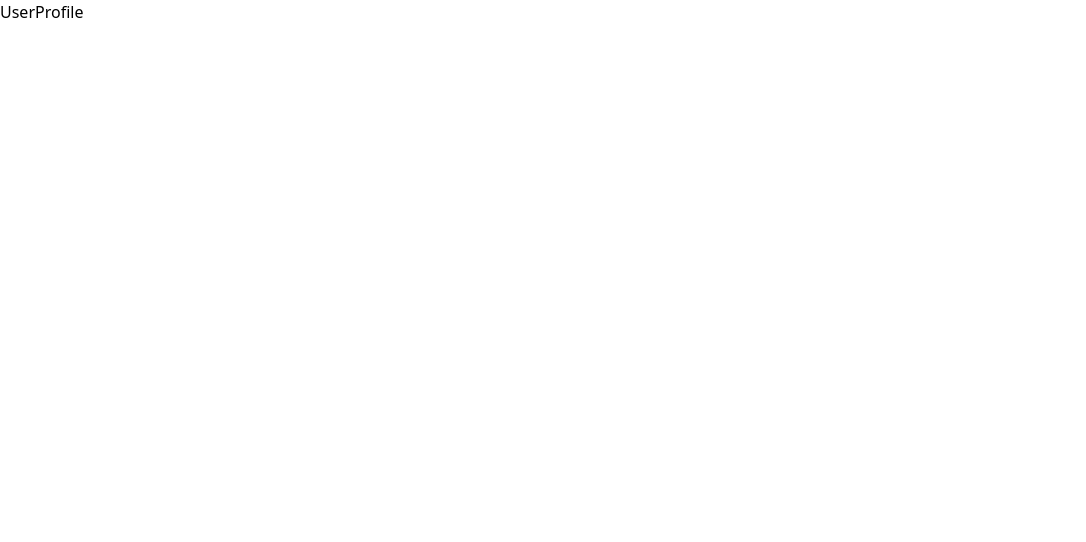
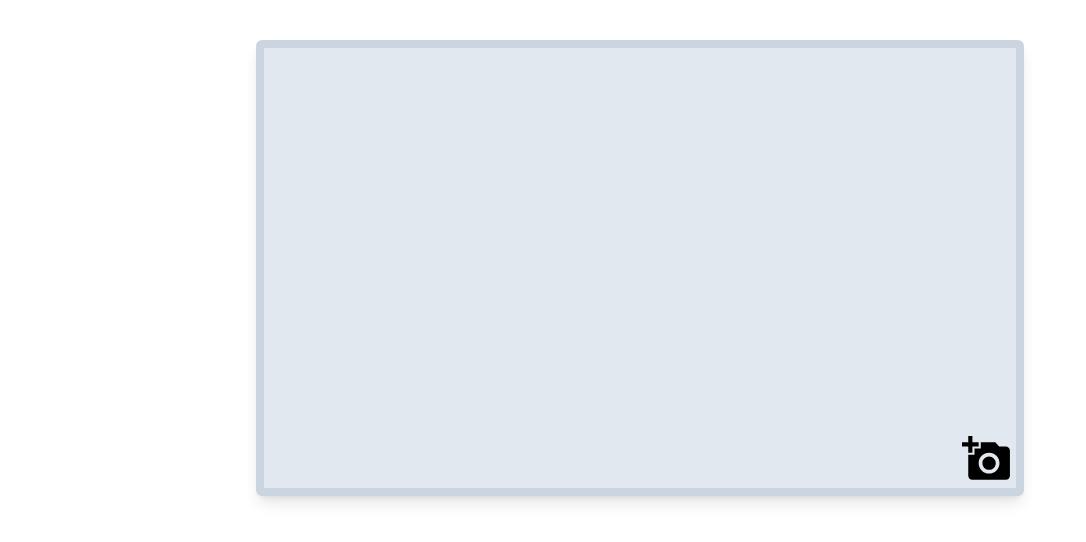
Before and after one commit to acampetella/Cuochi_a_domicilio_FE, a React (Create React App) app: page /userProfile in a window 1280 px wide. Shown: the top 542 px of the page, without its empty margins (0-1086 px from the left). Built offline with nearby package versions, Linux system fonts and the light colour scheme; sample sign-in values are in the browser's storage.

Commit message:
cover card

```diff
--- a/package.json
+++ b/package.json
@@ -3,6 +3,7 @@
   "version": "0.1.0",
   "private": true,
   "dependencies": {
+    "@reduxjs/toolkit": "^1.9.5",
     "@testing-library/jest-dom": "^5.16.5",
     "@testing-library/react": "^13.4.0",
     "@testing-library/user-event": "^13.5.0",
@@ -11,6 +12,7 @@
     "react-dom": "^18.2.0",
     "react-hot-toast": "^2.4.1",
     "react-icons": "^4.10.1",
+    "react-redux": "^8.1.1",
     "react-router-dom": "^6.14.0",
     "react-scripts": "5.0.1",
     "web-vitals": "^2.1.4"
--- a/src/App.js
+++ b/src/App.js
@@ -6,11 +6,11 @@ import CookProfile from "./pages/CookProfile";
 import UserProfile from "./pages/UserProfile";
 import AdminProfile from "./pages/AdminProfile";
 import ProtectedRoutes from "./middlewares/ProtectedRoute";
-import { Routes, Route } from "react-router-dom";
+import {BrowserRouter as Router, Routes, Route } from "react-router-dom";
 
 function App() {
   return (
-    <>
+    <Router>
       <Routes>
         <Route path="/" exact element={<Home />} />
         <Route path="/userRegistration" element={<UserRegistration />} />
@@ -23,7 +23,7 @@ function App() {
           <Route path="/adminProfile" element={<AdminProfile />} />
         </Route>
       </Routes>
-    </>
+    </Router>
   );
 }
 
--- /dev/null
+++ b/src/components/ButtonFileLoader.jsx
@@ -0,0 +1,40 @@
+import React from 'react';
+import { useRef } from 'react';
+import { useDispatch } from 'react-redux';
+import { setSelectedFile } from '../reducers/buttonSelectedFileReducer';
+
+const ButtonFileLoader = ({icon, formats}) => {
+
+    const dispatch = useDispatch();
+    const hiddenFileInput = useRef(null);
+
+    const handleClick = () => {
+        hiddenFileInput.current.click();
+      };
+
+      const handleChange = (event) => {
+        const file = event.target.files[0].name;
+        dispatch(setSelectedFile(file));
+      };
+
+      const getFormats = () => {
+        return formats.join(',');
+      };
+
+  return (
+    <div>
+        <button className='absolute bottom-1 right-1' onClick={handleClick}>
+            {icon}
+        </button>
+        <input
+            type="file"
+            ref={hiddenFileInput}
+            onChange={handleChange}
+            accept={getFormats()}
+            className='hidden'
+        />
+    </div>
+  )
+}
+
+export default ButtonFileLoader
--- /dev/null
+++ b/src/components/CoverCard.jsx
@@ -0,0 +1,19 @@
+import React from 'react';
+import ButtonFileLoader from './ButtonFileLoader';
+import {MdAddAPhoto} from "react-icons/md";
+import { useSelector } from 'react-redux';
+import { selectedFile } from '../reducers/buttonSelectedFileReducer';
+
+const CoverCard = () => {
+
+    const file = useSelector(selectedFile);
+
+  return (
+    <div className='bg-slate-200 border-8 border-slate-300 shadow-lg rounded-md w-3/5 xl:h-3/5 lg:h-2/5 h-1/5 relative'>
+        { file && <img src={file} alt="Cover Image" className='w-full absolute top-0 left-0' />}
+        <ButtonFileLoader icon={<MdAddAPhoto size={50}/>} formats={["image/png", "image/jpeg"]}/>
+    </div>
+  )
+}
+
+export default CoverCard
--- a/src/index.js
+++ b/src/index.js
@@ -2,13 +2,23 @@ import React from 'react';
 import ReactDOM from 'react-dom/client';
 import './index.css';
 import App from './App';
-import {BrowserRouter} from 'react-router-dom';
+import { Provider } from 'react-redux';
+import { combineReducers, configureStore } from '@reduxjs/toolkit';
+import buttonSelectedFileReducer from './reducers/buttonSelectedFileReducer';
+
+const reducer = combineReducers({
+  buttonSelectedFileState: buttonSelectedFileReducer
+});
+
+const store = configureStore({
+  reducer
+});
 
 const root = ReactDOM.createRoot(document.getElementById('root'));
 root.render(
   <React.StrictMode>
-    <BrowserRouter>
+    <Provider store={store}>
       <App />
-    </BrowserRouter>
+    </Provider>
   </React.StrictMode>
 );
--- a/src/pages/CookProfile.jsx
+++ b/src/pages/CookProfile.jsx
@@ -1,8 +1,11 @@
-import React from 'react'
+import React from 'react';
+import CoverCard from '../components/CoverCard';
 
 const CookProfile = () => {
   return (
-    <div>CookProfile</div>
+    <div className='m-auto'>
+      <CoverCard/>
+    </div>
   )
 }
 
--- a/src/pages/UserProfile.jsx
+++ b/src/pages/UserProfile.jsx
@@ -1,8 +1,11 @@
-import React from 'react'
+import React from 'react';
+import CoverCard from '../components/CoverCard';
 
 const UserProfile = () => {
   return (
-    <div>UserProfile</div>
+    <div className='w-screen h-screen flex justify-center pt-10'>
+      <CoverCard/>
+    </div>
   )
 }
 
--- /dev/null
+++ b/src/reducers/buttonSelectedFileReducer.js
@@ -0,0 +1,24 @@
+import { createSlice } from "@reduxjs/toolkit";
+
+const initialState = {
+    selectedFile: ""
+};
+
+const buttonSelectedFileSlice = createSlice({
+    name: 'setSelectedFile',
+    initialState,
+    reducers: {
+        setSelectedFile: {
+            reducer: (state, action) => {
+                state.selectedFile = action.payload
+            },
+            prepare: (file) => {
+                return {payload: file}
+            }
+        }
+    }
+});
+
+export const selectedFile = (state) => state.buttonSelectedFileState.selectedFile;
+export const {setSelectedFile} = buttonSelectedFileSlice.actions;
+export default buttonSelectedFileSlice.reducer;
```
Also changed, not shown: 1 other file (tests, documents, lock files or other folders).
